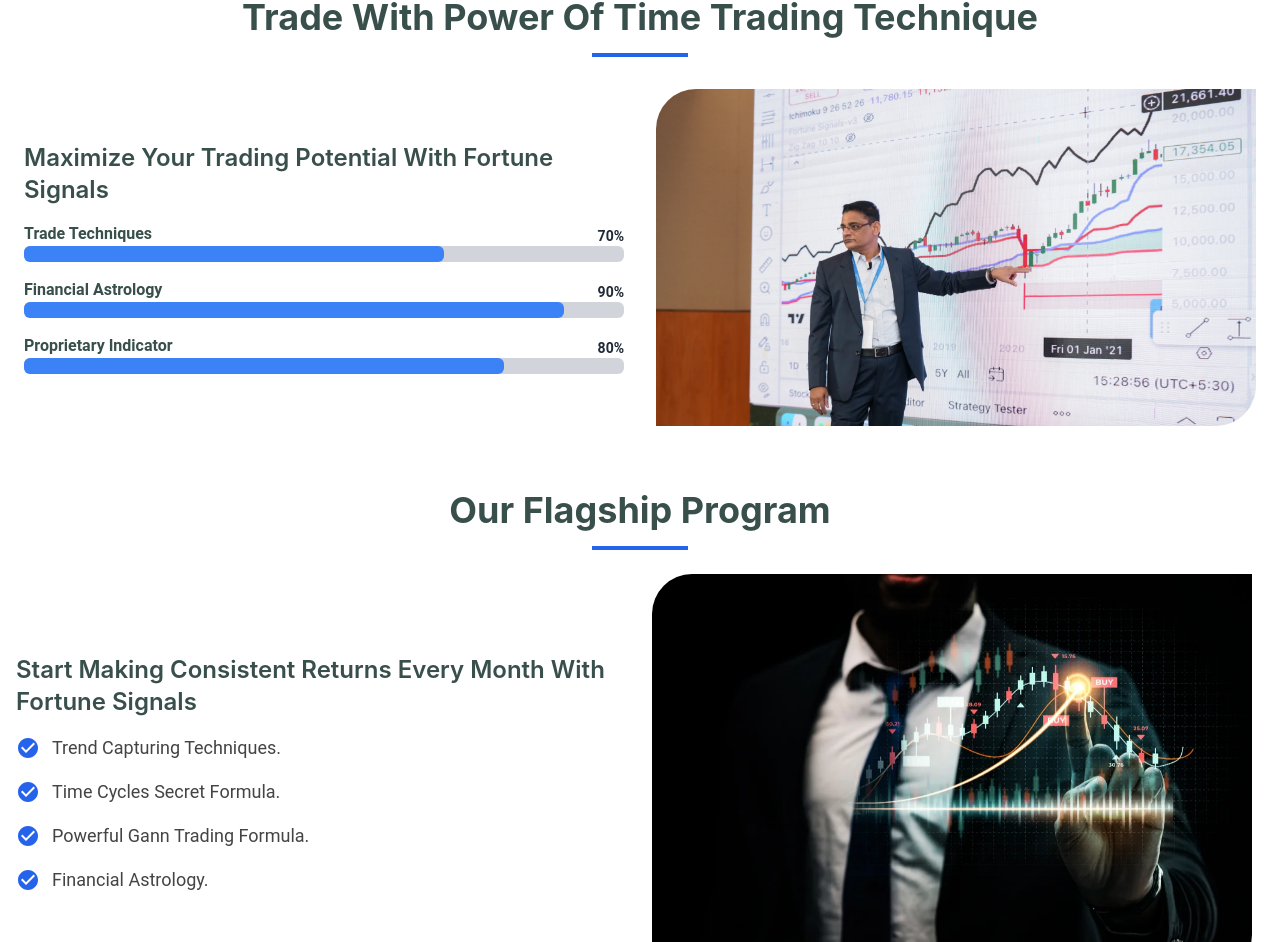
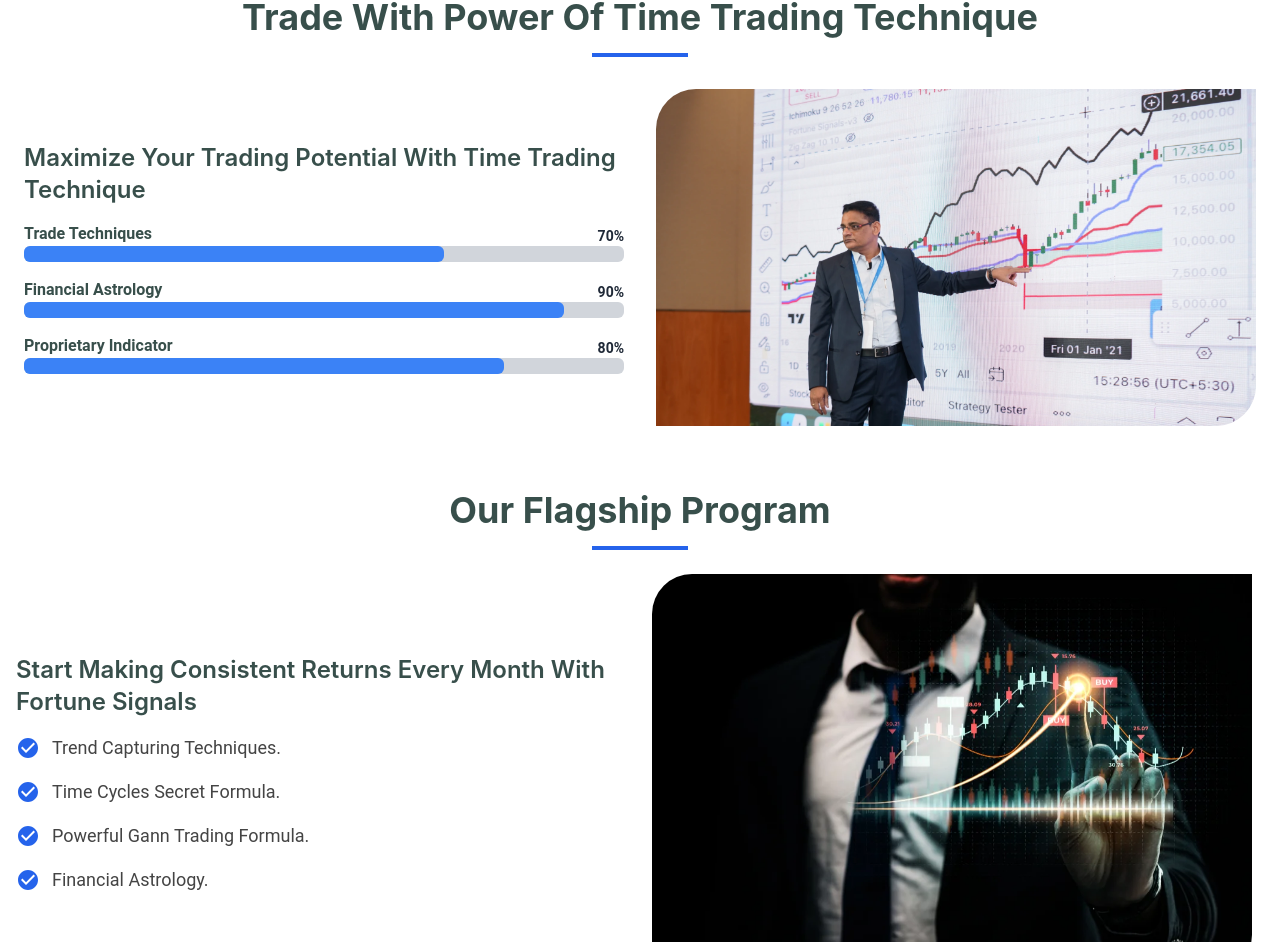
Before and after one commit to Sarvesh-24/FortuneWeb, a React (Create React App) app: page / in a window 1280 px wide. Shown: the part 1313-2255 px from the top of the page. Built offline with nearby package versions, Linux system fonts and the light colour scheme.

Commit message:
indicator.js changed

```diff
--- a/src/components/Indicator.js
+++ b/src/components/Indicator.js
@@ -46,7 +46,8 @@ const Indicator = () => {
         data-aos-delay="200"
       >
         <h3 className="text-2xl font-semibold mb-4 dark:text-gray-200">
-          Maximize Your Trading Potential With Fortune Signals
+          Maximize Your Trading Potential With Time Trading Technique
+
         </h3>
         <ul className="space-y-6">
           {/* Progress Bars */}
```
